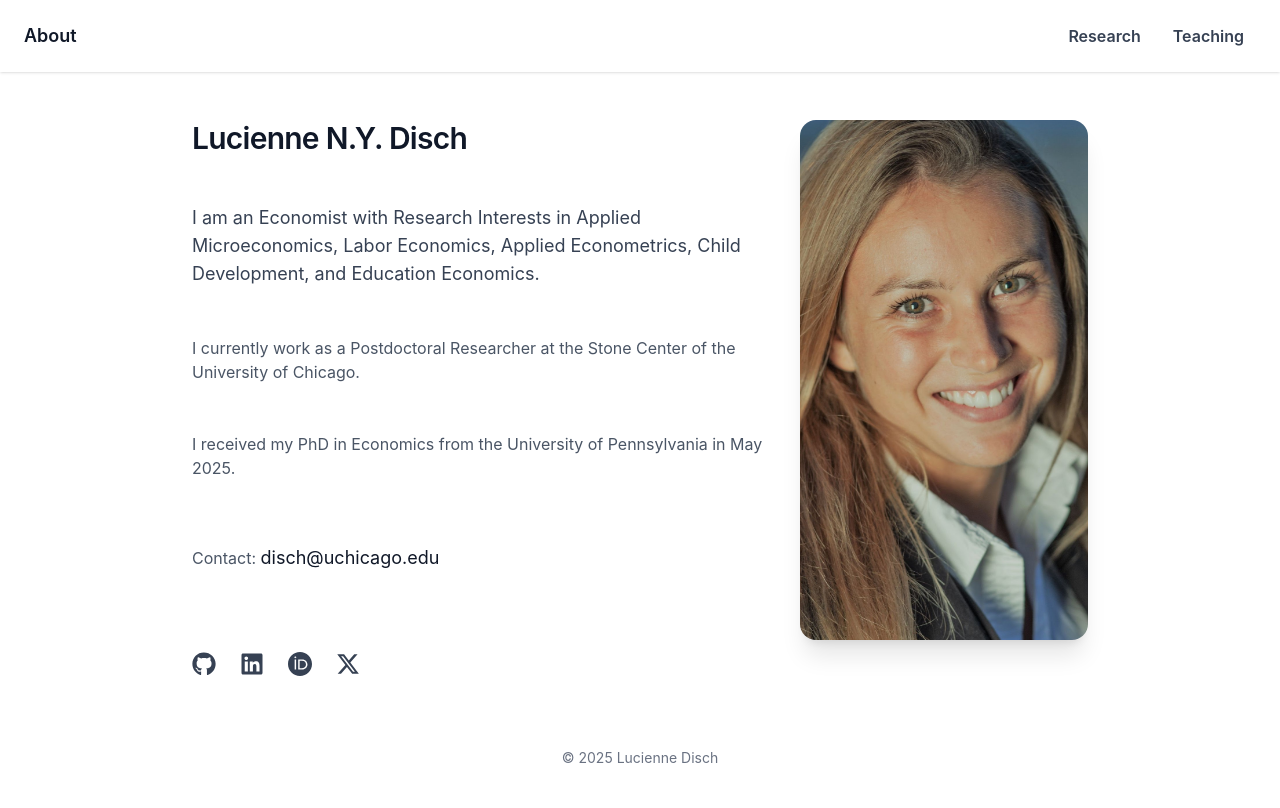
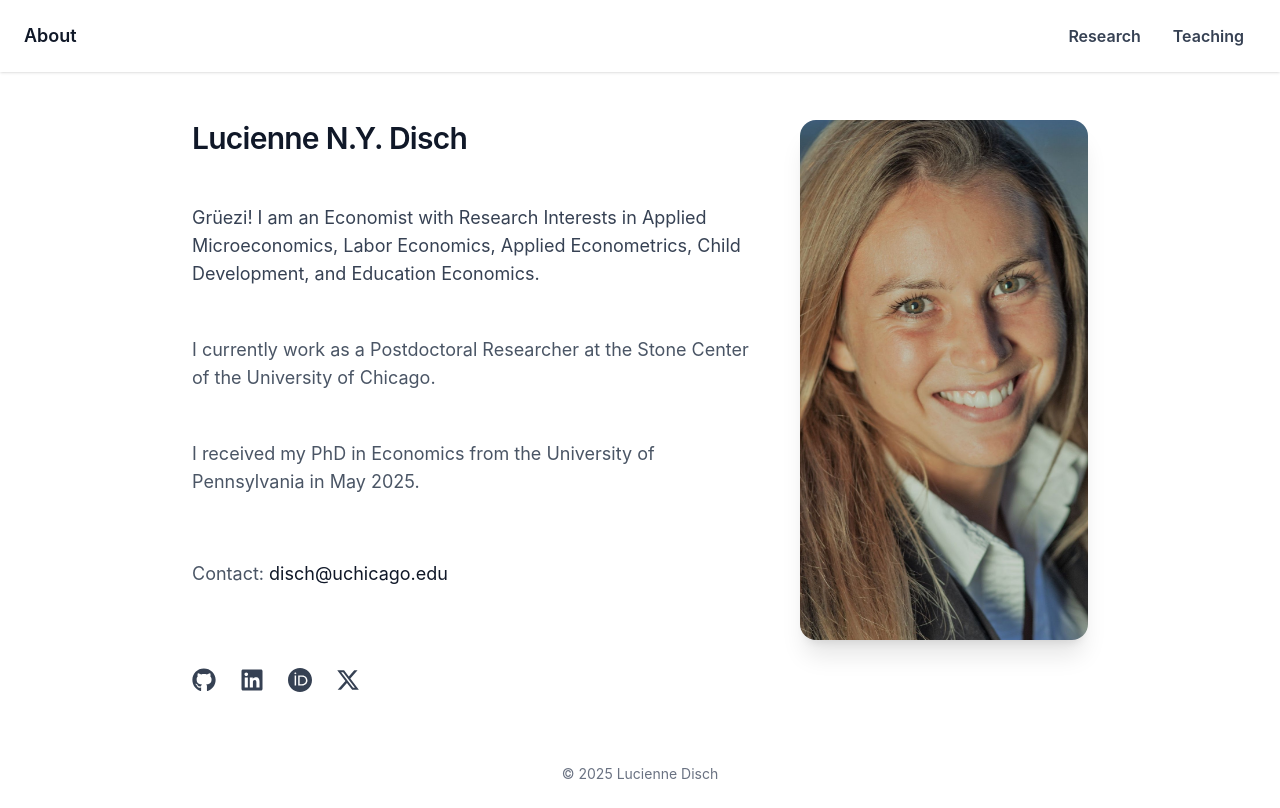
Before and after one commit to luciennedisch/luciennedisch.github.io, a React (Vite) app: page / in a window 1280 px wide. Built offline with nearby package versions, Linux system fonts and the light colour scheme.

Commit message:
Update About page content and styling

```diff
--- a/src/pages/About.tsx
+++ b/src/pages/About.tsx
@@ -13,23 +13,22 @@ export const About = () => (
           className="w-full max-w-[240px] max-h-[420px] object-cover rounded-2xl shadow-xl"
         />
       </div>
-
       <div className="md:w-2/3 flex flex-col justify-between items-center md:items-start text-center md:text-left">
         <div className="flex flex-col justify-between h-full items-center md:items-start">
           <h1 className="text-3xl font-semibold tracking-tight text-gray-900">
             Lucienne N.Y. Disch
           </h1>
           <p className="text-lg text-gray-700 mt-4 md:mt-12">
-            I am an Economist with Research Interests in Applied Microeconomics, Labor Economics, Applied Econometrics, Child Development, and Education Economics.
+            Grüezi! I am an Economist with Research Interests in Applied Microeconomics, Labor Economics, Applied Econometrics, Child Development, and Education Economics.
           </p>
-          <p className="mt-4 md:mt-12 text-gray-600 max-w-prose mx-auto md:mx-0">
+          <p className="mt-4 md:mt-12 text-lg text-gray-600 max-w-prose mx-auto md:mx-0">
             I currently work as a Postdoctoral Researcher at the Stone Center of the University of Chicago.
           </p>
-          <p className="mt-4 md:mt-12 text-gray-600 max-w-prose mx-auto md:mx-0">
+          <p className="mt-4 md:mt-12 text-lg text-gray-600 max-w-prose mx-auto md:mx-0">
             I received my PhD in Economics from the University of Pennsylvania
             in May 2025.
           </p>
-          <p className="mt-6 md:mt-16 text-gray-600">
+          <p className="mt-6 md:mt-16 text-lg text-gray-600">
             Contact:{" "}
             <a
               href="mailto:disch@uchicago.edu"
@@ -39,7 +38,6 @@ export const About = () => (
             </a>
           </p>
         </div>
-
         <div className="mt-10 md:mt-20 flex justify-center md:justify-start gap-6 text-2xl text-gray-700">
           <a
             href="https://github.com/luciennedisch"
@@ -75,7 +73,6 @@ export const About = () => (
           </a>
         </div>
       </div>
-
       <div className="md:w-1/3 flex justify-center md:justify-end relative h-full md:block hidden">
         <img
           src={portraitImg}
```
